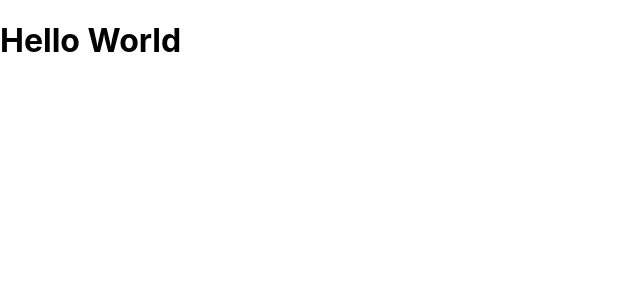
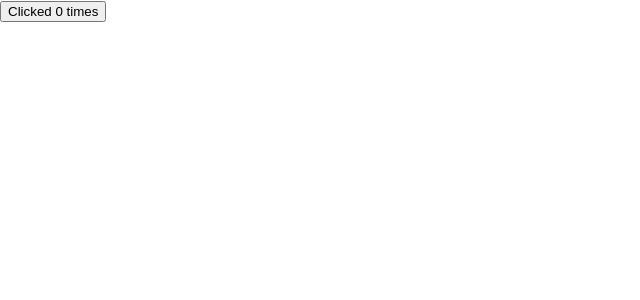
Before and after one commit to widisal125/learn-reactjs, a React (Create React App) app: page / in a window 1280 px wide. Shown: the top 300 px of the page, without its empty margins (0-640 px from the left). Built offline with nearby package versions, Linux system fonts and the light colour scheme.

Commit message:
Two methods to create render props

```diff
--- a/src/App.js
+++ b/src/App.js
@@ -1,8 +1,20 @@
 import logo from './logo.svg';
 import './App.css';
+import Counter from './components/Counter';
+import ClickCounter from './components/ClickCounter';
+import Counter2 from './components/Counter2';
 
 function App() {
-  return (<h1>Hello World</h1>);
+  return (
+    <div>
+      {/* <Counter render={(count, handleCount) =>
+        <ClickCounter count={count} handleCount={handleCount} />} /> */}
+      <Counter2>
+        {(count, handleCount) =>
+        <ClickCounter count={count} handleCount={handleCount} />}
+      </Counter2>
+    </div>
+  );
 }
 
 export default App;
--- /dev/null
+++ b/src/components/ClickCounter.js
@@ -0,0 +1,14 @@
+import React, { Component } from 'react'
+
+class ClickCounter extends Component {
+  render() {
+    const {count, handleCount} = this.props
+    return (
+      <div>
+        <button onClick={handleCount}>Clicked {count} times</button>
+      </div>
+    )
+  }
+}
+
+export default ClickCounter
--- /dev/null
+++ b/src/components/Counter.js
@@ -0,0 +1,25 @@
+import React, { Component } from 'react'
+
+class Counter extends Component {
+  constructor(props) {
+    super(props)
+
+    this.state = {
+      count: 0
+    }
+  }
+  handleCount = () => {
+    this.setState((prevState) => {
+      return { count: prevState.count + 1}
+    })
+  }
+  render() {
+    return (
+      <div>
+        {this.props.render(this.state.count, this.handleCount)}
+      </div>
+    )
+  }
+}
+
+export default Counter
--- /dev/null
+++ b/src/components/Counter2.js
@@ -0,0 +1,25 @@
+import React, { Component } from 'react'
+
+class Counter2 extends Component {
+  constructor(props) {
+    super(props)
+
+    this.state = {
+      count: 0
+    }
+  }
+  handleCount = () => {
+    this.setState((prevState) => {
+      return { count: prevState.count + 1}
+    })
+  }
+  render() {
+    return (
+      <div>
+        {this.props.children(this.state.count, this.handleCount)}
+      </div>
+    )
+  }
+}
+
+export default Counter2
```
